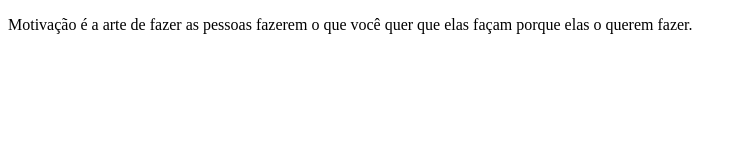
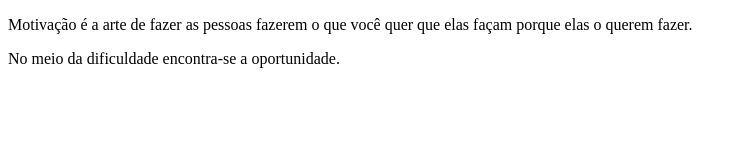
Before and after one commit to Jonathas-Felipe/Projeto-01---M-dulo-01, a plain HTML site: page index.html in a window 1280 px wide. Shown: the whole page, without its empty margins (0-742 px from the left). Drawn offline with Linux system fonts and the light colour scheme.

Commit message:
frase motivacional 2

```diff
--- a/index.html
+++ b/index.html
@@ -8,5 +8,6 @@
 </head>
 <body>
     <p>Motivação é a arte de fazer as pessoas fazerem o que você quer que elas façam porque elas o querem fazer.</p>
+    <p>No meio da dificuldade encontra-se a oportunidade.</p>
 </body>
 </html>
```
